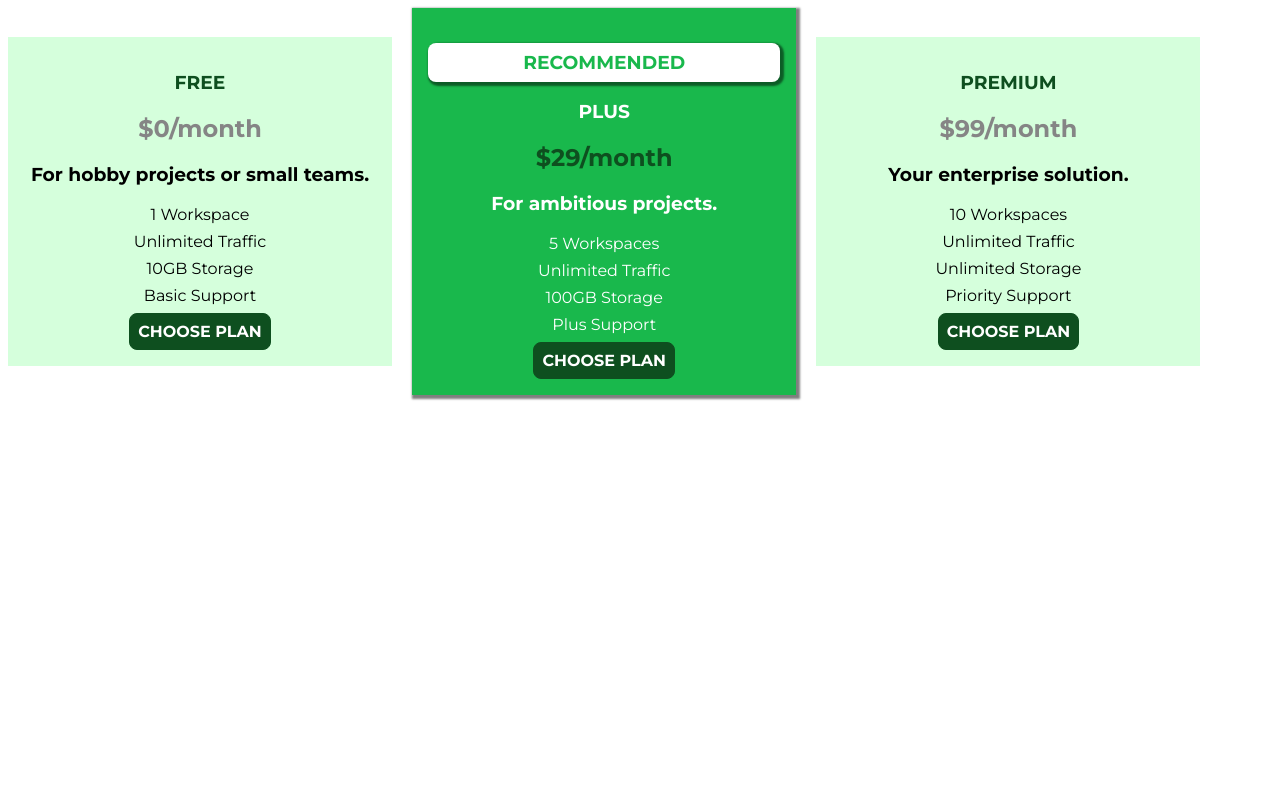
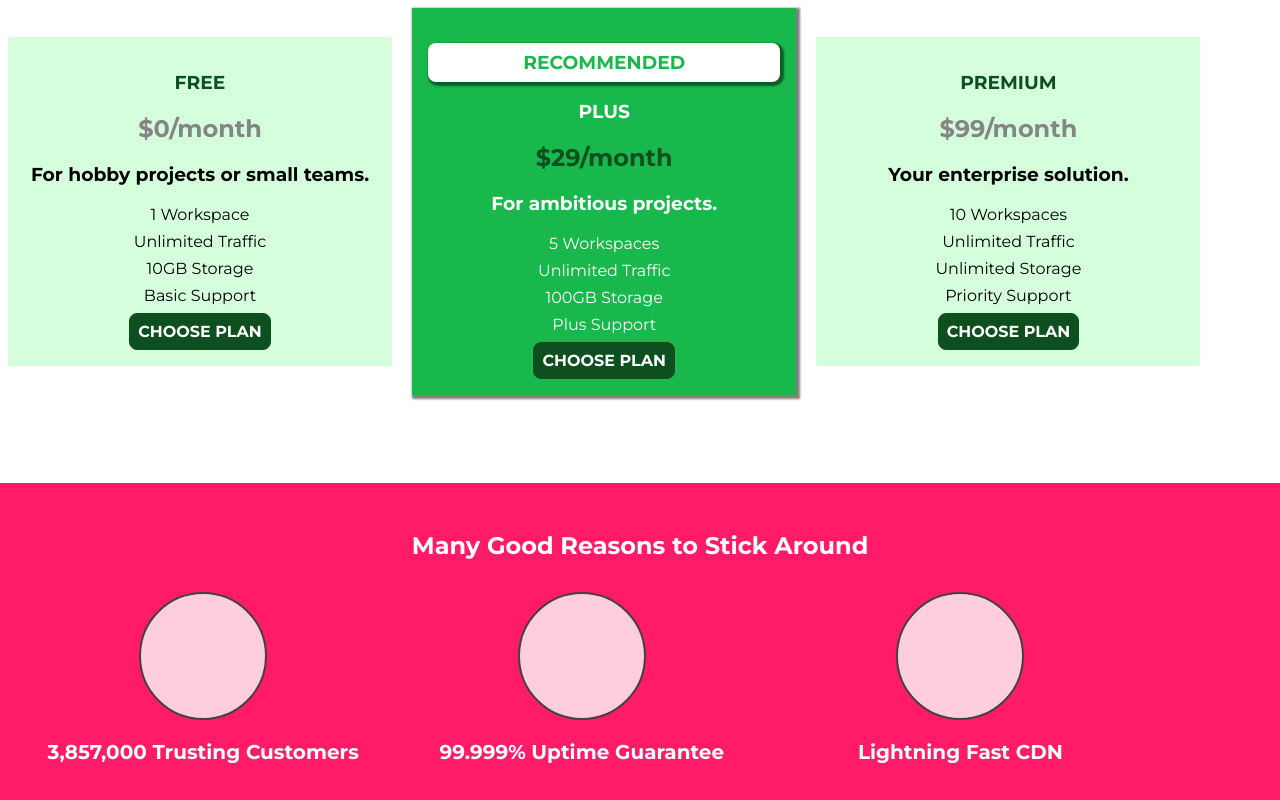
Before and after one commit to Elton-Bezerra/css-course, a plain HTML site: page index.html in a window 1280 px wide. Shown: the part 640-1440 px from the top of the page. Before the commit the page ends 1043 px from the top, so only its background shows below. Drawn offline with Linux system fonts and the light colour scheme.

Commit message:
Key-features

```diff
--- a/index.html
+++ b/index.html
@@ -86,6 +86,30 @@
                 </article>
             </div>
         </section>
+
+        <section id="key-features">
+            <h1 class="section-title" >Many Good Reasons to Stick Around</h1>
+            <ul class="key-feature__list">
+                <li class="key-feature">
+                    <div class="key-feature__image">
+
+                    </div>
+                    <p class="key-feature__description">3,857,000 Trusting Customers</p>
+                </li>
+                <li class="key-feature">
+                    <div class="key-feature__image">
+
+                    </div>
+                    <p class="key-feature__description">99.999% Uptime Guarantee</p>
+                </li>
+                <li class="key-feature">
+                    <div class="key-feature__image">
+
+                    </div>
+                    <p class="key-feature__description">Lightning Fast CDN</p>
+                </li>
+            </ul>
+        </section>
     </main>
 </body>
 
--- a/main.css
+++ b/main.css
@@ -91,6 +91,50 @@ body {
     background: white;
     color: #0e4f1f;
 }
+
+.button:focus {
+    outline: none;
+}
+
+#key-features {
+    background: #ff1b68;
+    margin-top: 80px;
+    padding: 16px;
+}
+
+#key-features > .section-title {
+    color: white;
+    margin: 32px;
+}
+.key-feature__list {
+    list-style: none;
+    margin: 0;
+    padding: 0;
+}
+
+.key-feature {
+    display: inline-block;
+    width: 30%;
+    vertical-align: top;
+}
+
+.key-feature__image {
+    background: #ffcede;
+    width: 128px;
+    height: 128px;
+    border: 2px solid #424242;
+    border-radius: 50%;
+    margin: auto;
+
+}
+
+.key-feature__description {
+    text-align: center;
+    font-weight: bold;
+    color: white;
+    font-size: 20px;
+}
+
 /* h1 {
     font-family: sans-serif;
 } */
```
